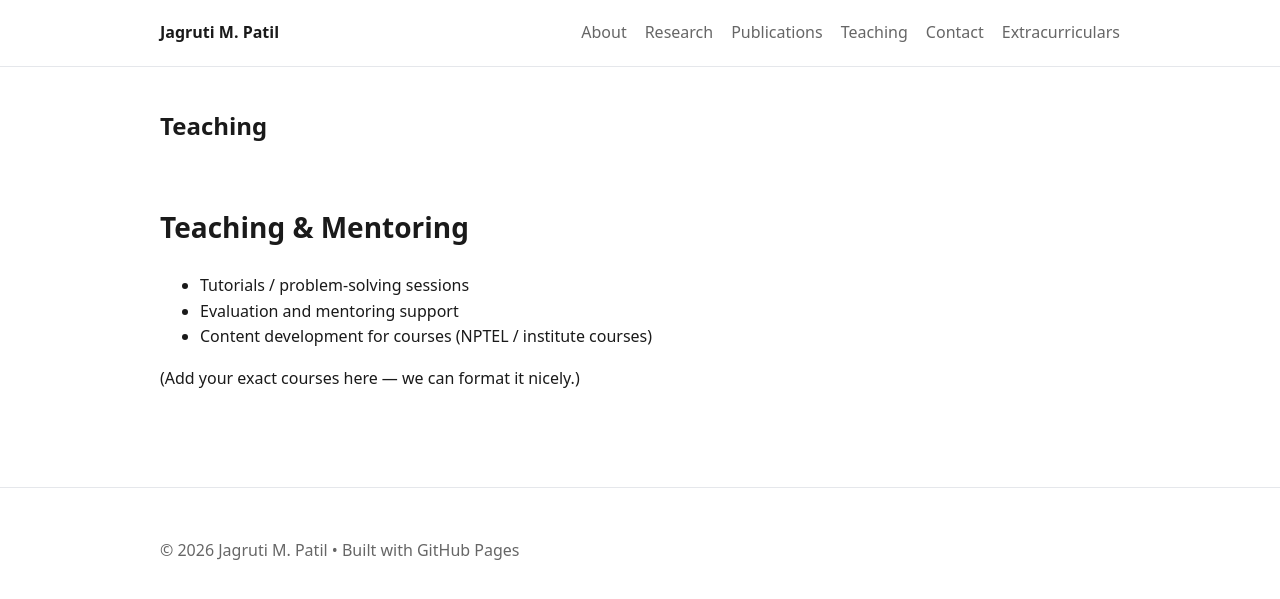
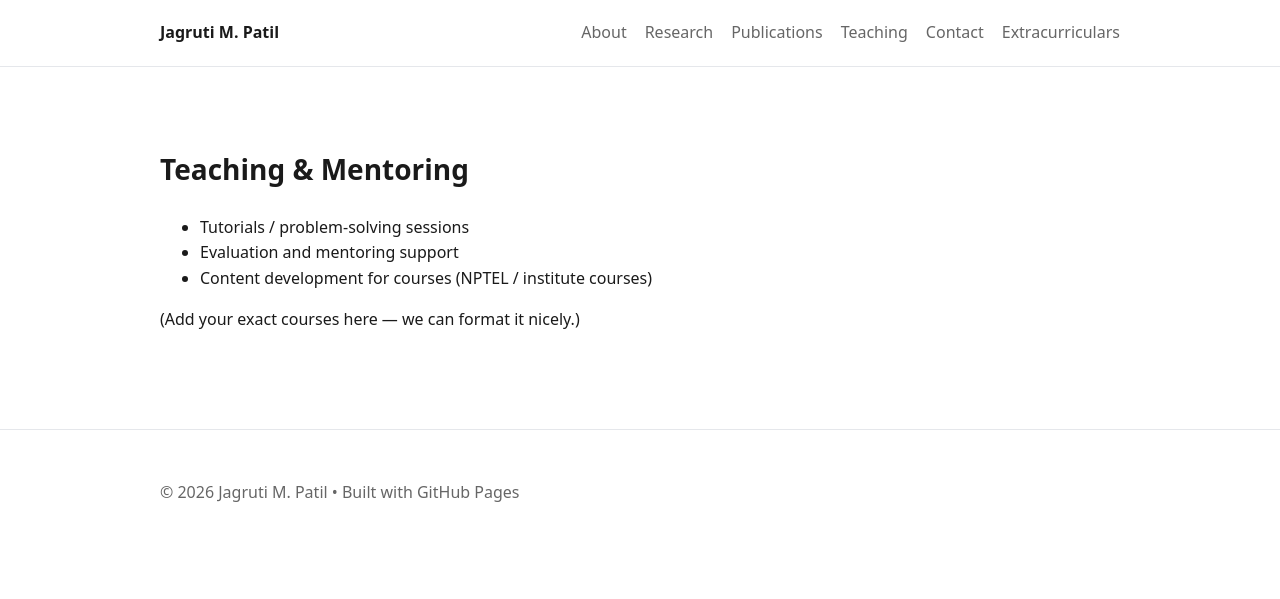
Before and after one commit to Jagruti-M-Patil/my-personal-website, a Jekyll site: the page built from teaching.md, in a window 1280 px wide. Shown: the top 599 px of the page. Built offline with Jekyll 4.4.1, drawn with Linux system fonts in a browser that asks for light colours.

Commit message:
Hide .page-title and fix CSS rule
Add .page-title { display: none; } to hide the page title. Also close the .clean-list li:last-child rule (missing brace) and normalize the file ending.

```diff
--- a/assets/css/main.css
+++ b/assets/css/main.css
@@ -269,3 +269,7 @@ h2{
 .clean-list li:last-child{
   border-bottom:none;
 }
+
+.page-title{
+  display: none;
+}
```
